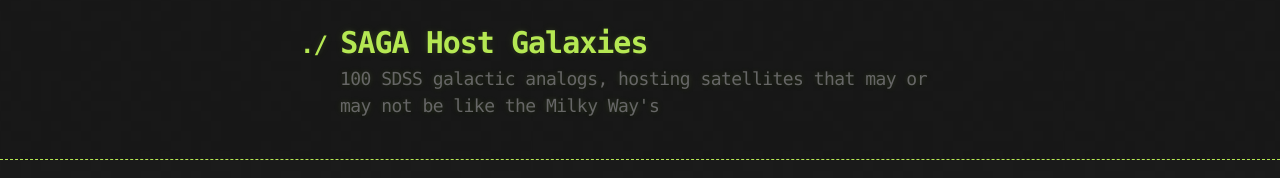
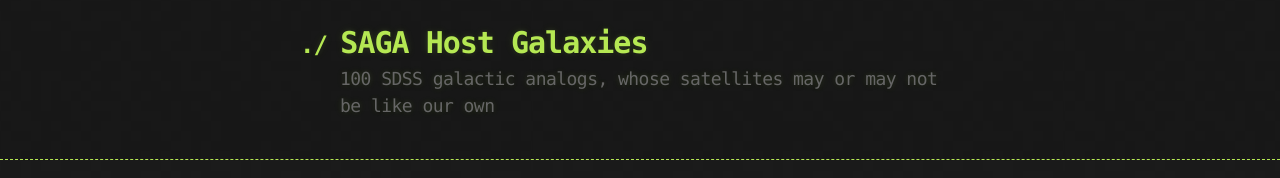
Before and after one commit to saga-survey/saga-data, a plain HTML site: page hosts.html in a window 1280 px wide. Shown: the top 178 px of the page. Drawn offline with Linux system fonts and the light colour scheme.

Commit message:
Better wording

```diff
--- a/hosts.html
+++ b/hosts.html
@@ -21,8 +21,8 @@
     <header>
       <div class="container">
         <h1>SAGA Host Galaxies</h1>
-        <h2>100 SDSS galactic analogs, hosting satellites that may or may not
-        be like the Milky Way's </h2>
+        <h2>100 SDSS galactic analogs, whose satellites may or may not
+        be like our own</h2>
       </div>
     </header>
 
```
